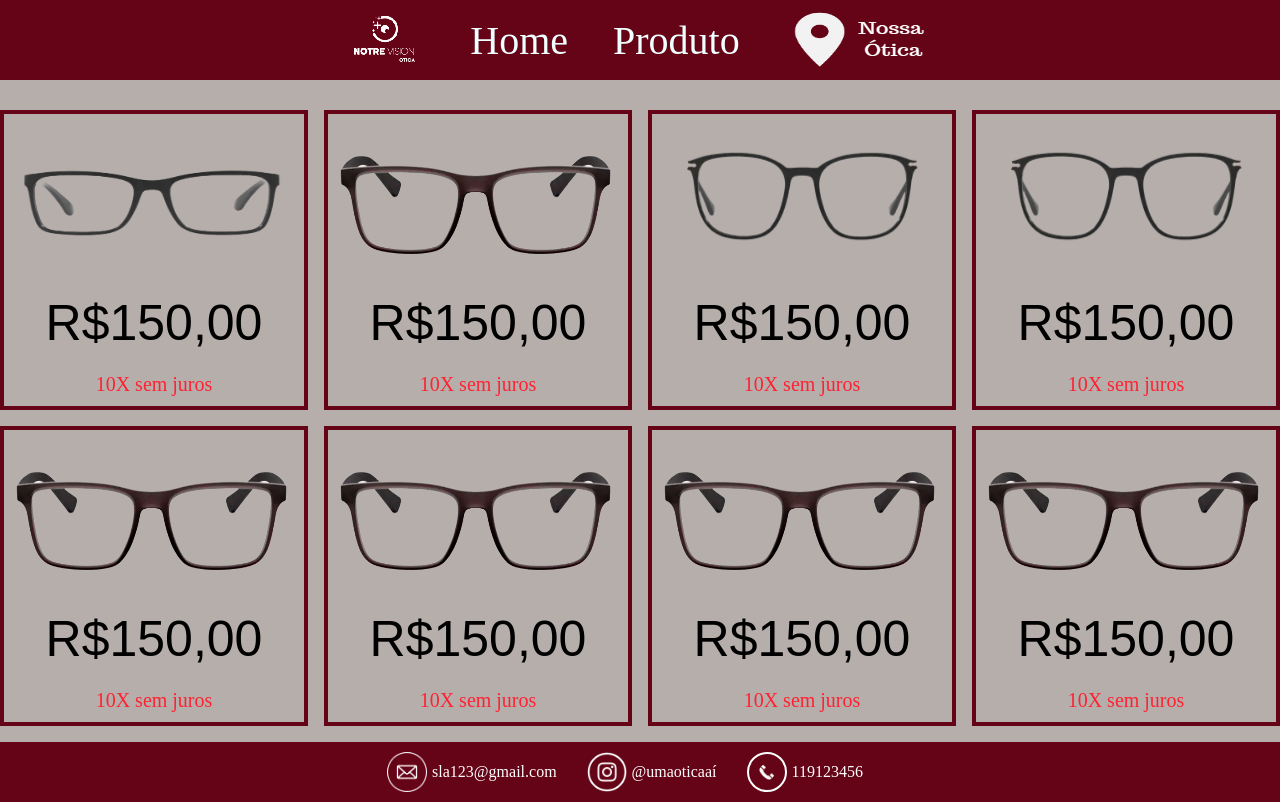
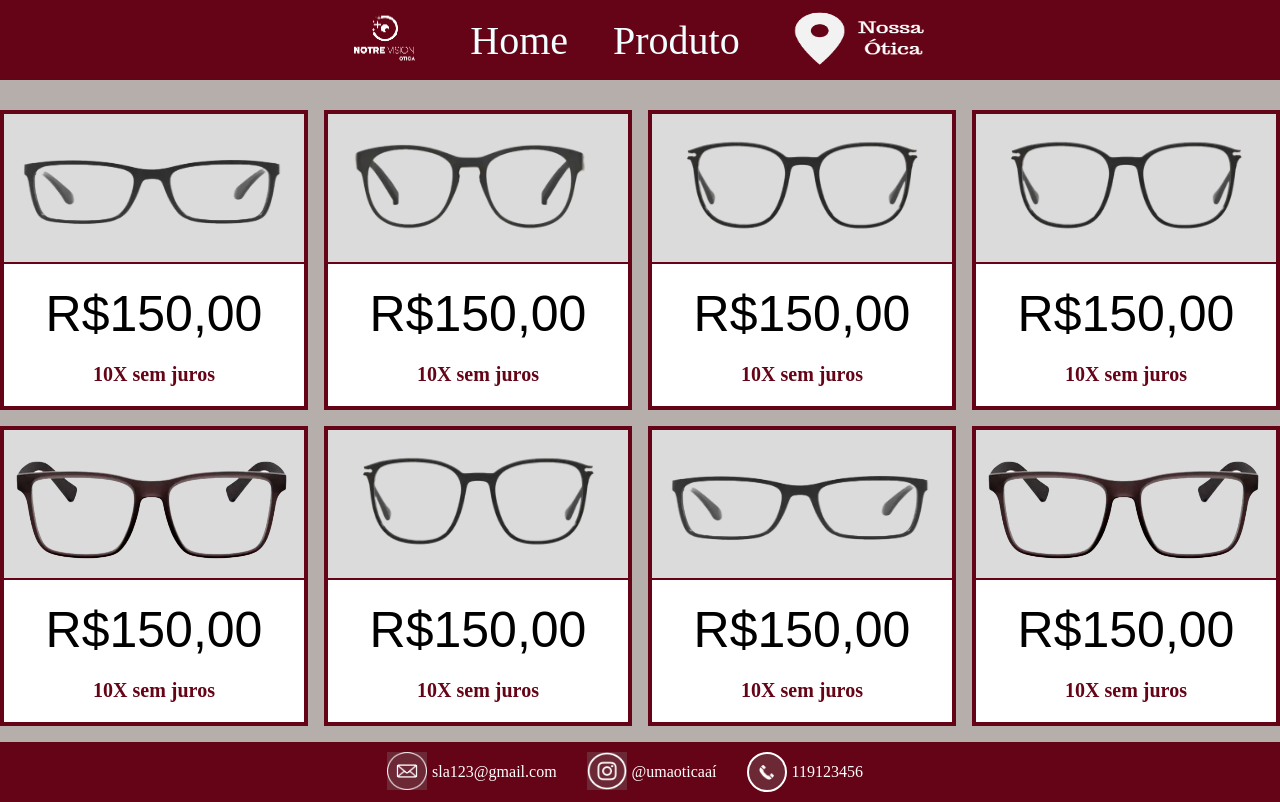
Before and after one commit to Meirelis/notrevision, a React (Vite) app: page /Produto in a window 1280 px wide. Built offline with nearby package versions, Linux system fonts and the light colour scheme; a web font is replaced by a local one.

Commit message:
alteração prods

```diff
--- a/src/components/prods/Prods.css
+++ b/src/components/prods/Prods.css
@@ -5,11 +5,13 @@
     display: flex;
     flex-direction: column;
     align-items: center;
-    justify-content: space-around;
+    justify-content: space-between;
 }
 img{
     width: 300px;
     height: 150px;
+    border-bottom: 2px solid #650416;
+    background-color: rgba(128, 128, 128, 0.288);
 }
 .p1{
     font-size: 50px;
@@ -17,11 +19,14 @@ img{
 }
 .p2{
     font-size: 20px;
-    color: #f23;
+    color: #650416;
+    margin-bottom: 20px;
+    font-weight: bolder;
 }
 
 .prods{
     transition: 800ms;
+    background-color: #fff;
 }
 .prods:hover{
     transform: translate(10px,0px);
--- a/src/pages/Produto/Produto.jsx
+++ b/src/pages/Produto/Produto.jsx
@@ -15,7 +15,7 @@ function Produto() {
                     <Prods img={oculos2} />
                 </Grid>
                 <Grid item md={3}>
-                    <Prods img={oculos3} />
+                    <Prods img={oculos4} />
 
                 </Grid>
                 <Grid item md={3}>
@@ -33,12 +33,12 @@ function Produto() {
                 </Grid>
 
                 <Grid item md={3}>
-                    <Prods img={oculos3} />
+                    <Prods img={oculos1} />
 
                 </Grid>
 
                 <Grid item md={3}>
-                    <Prods img={oculos3} />
+                    <Prods img={oculos2} />
 
                 </Grid>
 
```
